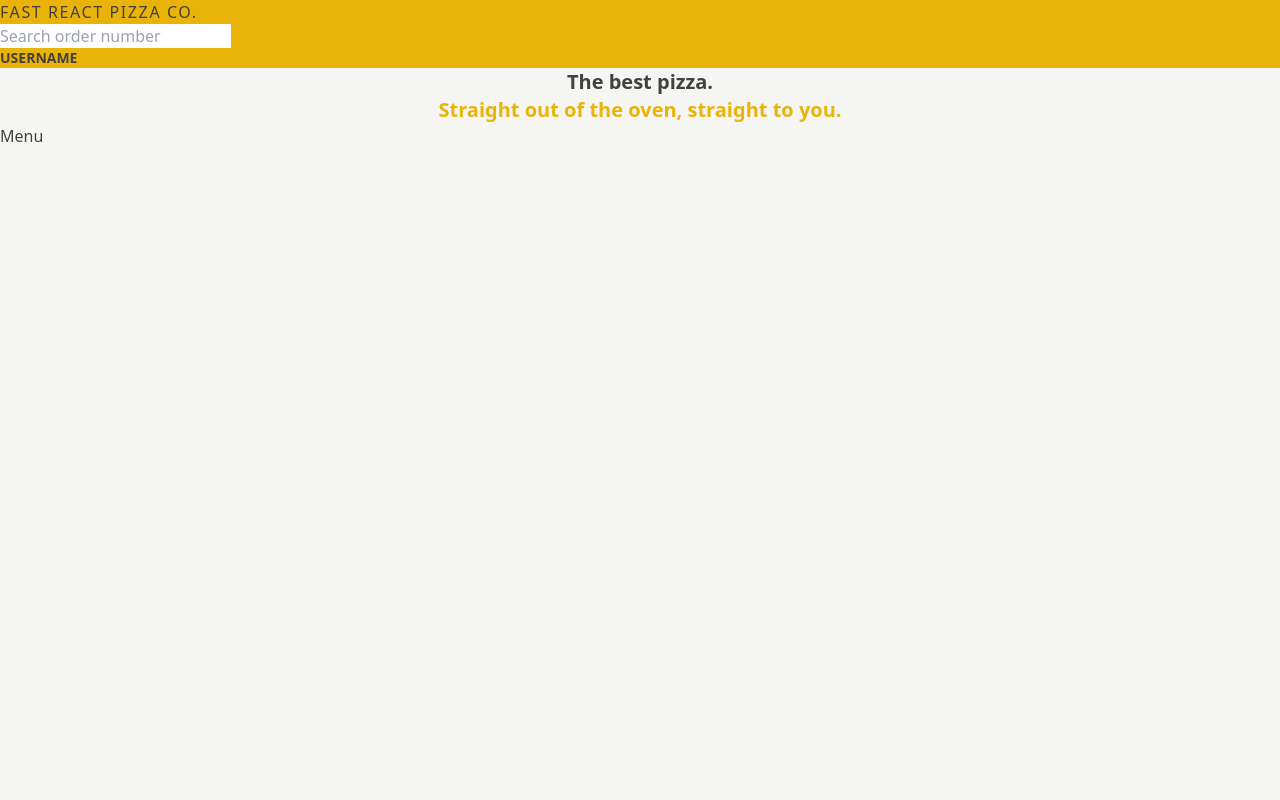
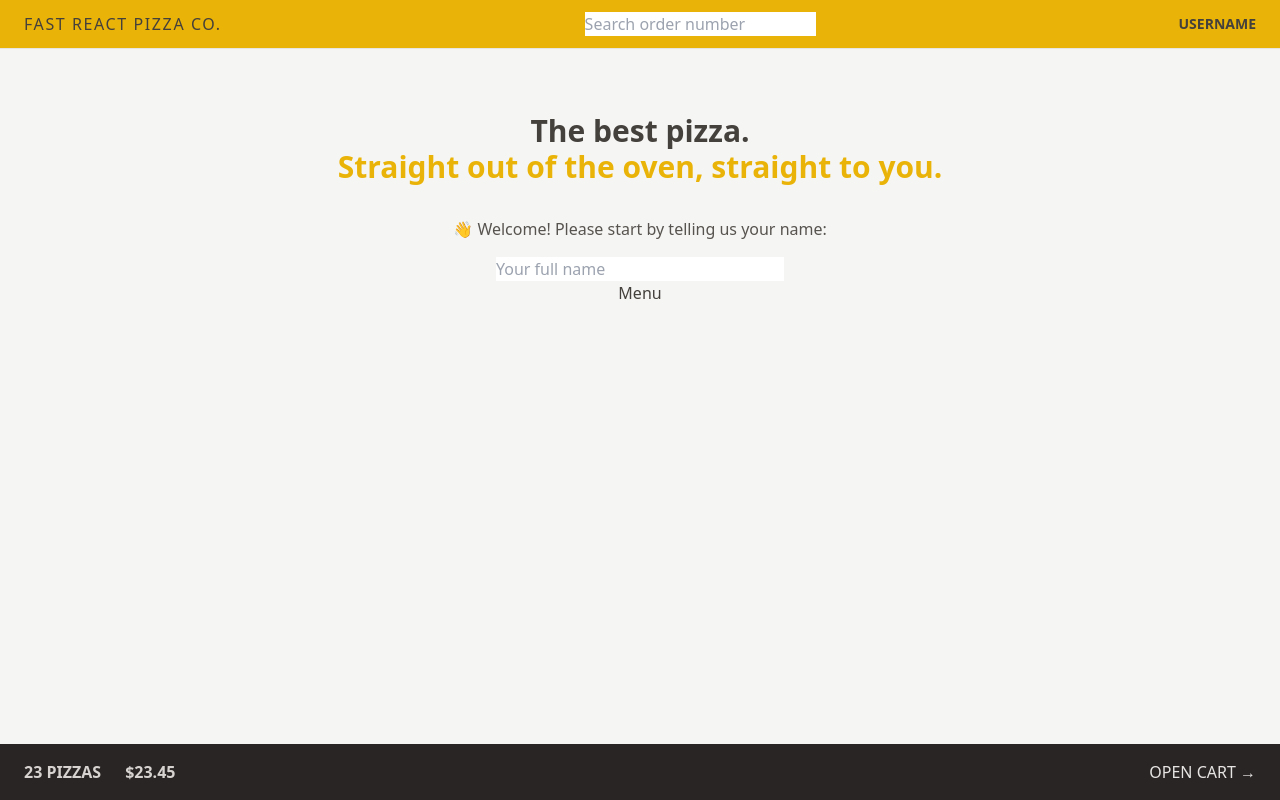
Before and after one commit to BenceM/fast-react-pizza-co, a React (Vite) app: page / in a window 1280 px wide. Built offline with nearby package versions, Linux system fonts and the light colour scheme.

Commit message:
layout styling

```diff
--- a/src/features/cart/CartOverview.jsx
+++ b/src/features/cart/CartOverview.jsx
@@ -2,8 +2,8 @@
 
 function CartOverview() {
   return (
-    <div className="bg-stone-800 uppercase text-stone-200">
-      <p className="font-semibold text-stone-300">
+    <div className="flex items-center justify-between bg-stone-800 p-4 px-4 py-4 text-sm uppercase text-stone-200 sm:px-6 md:text-base">
+      <p className="space-x-4 font-semibold text-stone-300 sm:space-x-6">
         <span>23 pizzas</span>
         <span>$23.45</span>
       </p>
--- a/src/features/user/CreateUser.jsx
+++ b/src/features/user/CreateUser.jsx
@@ -1,7 +1,7 @@
-import { useState } from 'react';
+import { useState } from "react";
 
 function CreateUser() {
-  const [username, setUsername] = useState('');
+  const [username, setUsername] = useState("");
 
   function handleSubmit(e) {
     e.preventDefault();
@@ -9,16 +9,19 @@
 
   return (
     <form onSubmit={handleSubmit}>
-      <p>👋 Welcome! Please start by telling us your name:</p>
+      <p className="mb-4 text-sm text-stone-600 md:text-base">
+        👋 Welcome! Please start by telling us your name:
+      </p>
 
       <input
         type="text"
         placeholder="Your full name"
         value={username}
         onChange={(e) => setUsername(e.target.value)}
+        className="w-72"
       />
 
-      {username !== '' && (
+      {username !== "" && (
         <div>
           <button>Start ordering</button>
         </div>
--- a/src/features/user/Username.jsx
+++ b/src/features/user/Username.jsx
@@ -1,7 +1,7 @@
 import React from "react";
 
 function Username() {
-  return <div className="text-sm font-semibold">Username</div>;
+  return <div className="hidden text-sm font-semibold md:block">Username</div>;
 }
 
 export default Username;
--- a/src/ui/AppLayout.jsx
+++ b/src/ui/AppLayout.jsx
@@ -2,17 +2,20 @@
 import { Outlet, useNavigation } from "react-router-dom";
 import Header from "./Header";
 import Loader from "./Loader";
+import CartOverview from "../features/cart/CartOverview";
 function AppLayout() {
   const navigation = useNavigation();
   console.log(navigation);
   return (
-		<div className="layout">
+    <div className="grid h-screen grid-rows-[auto_1fr_auto]">
       {navigation.state === "loading" && <Loader />}
       <Header />
-			<main>
-				{" "}
+      <div className="overflow-scroll">
+        <main className="mx-auto max-w-3xl ">
           <Outlet />
         </main>
+      </div>
+      <CartOverview />
     </div>
   );
 }
--- a/src/ui/Header.jsx
+++ b/src/ui/Header.jsx
@@ -5,7 +5,7 @@
 
 function Header() {
   return (
-    <header className="bg-yellow-500 uppercase">
+    <header className="flex items-center justify-between border-b border-stone-200 bg-yellow-500 px-4 py-3 uppercase sm:px-6">
       <Link className="tracking-widest" to="/">
         Fast React Pizza Co.
       </Link>
--- a/src/ui/Home.jsx
+++ b/src/ui/Home.jsx
@@ -1,15 +1,18 @@
 import { NavLink } from "react-router-dom";
+import CreateUser from "../features/user/CreateUser";
 
 function Home() {
   return (
-    <div>
-      <h1 className="text-center text-xl font-semibold">
+    <div className="my-10 px-4 text-center sm:my-16">
+      <h1 className="mb-8 text-xl font-semibold md:text-3xl">
         The best pizza.
         <br />
         <span className="text-yellow-500 ">
           Straight out of the oven, straight to you.
         </span>
       </h1>
+
+      <CreateUser />
       <NavLink to="/menu">Menu</NavLink>
     </div>
   );
```
Lines whose indentation alone changed are shown as unchanged.
